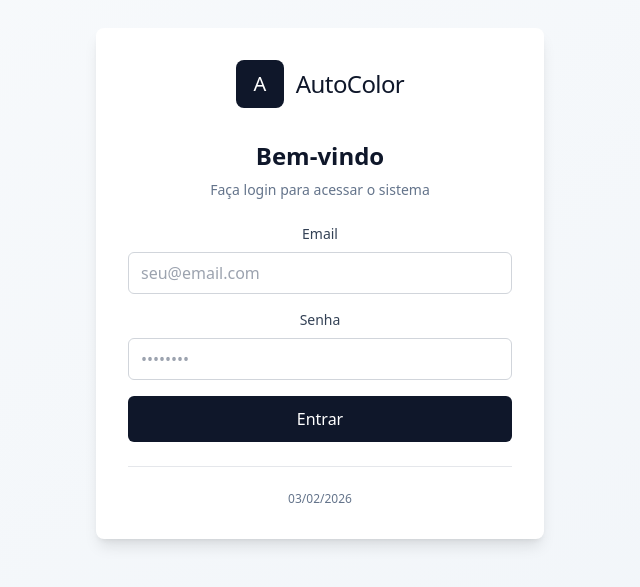
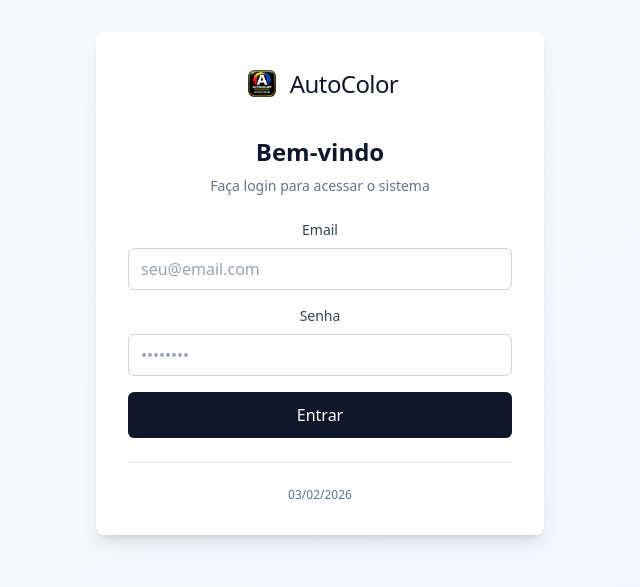
Before and after one commit to lzguisouza2211-gif/Autocolor-System, a React (Vite) app: page /login in a window 1280 px wide. Shown: the part 117-704 px from the top of the page, without its empty margins (320-960 px from the left). Built offline with nearby package versions, Linux system fonts and the light colour scheme.

Commit message:
feat/favicon

```diff
--- a/index.html
+++ b/index.html
@@ -2,7 +2,7 @@
 <html lang="en">
   <head>
     <meta charset="UTF-8" />
-    <link rel="icon" type="image/png" href="/favicon.png" />
+    <link rel="icon" type="image/png" href="/public/icon-autocolor.png" />
     <meta name="viewport" content="width=device-width, initial-scale=1.0" />
     <title>AutoColor System</title>
   </head>
--- a/src/components/Header.tsx
+++ b/src/components/Header.tsx
@@ -26,9 +26,7 @@ const Header: React.FC = () => {
     <header className="h-16 bg-white/80 backdrop-blur flex items-center justify-between px-4 lg:px-8 shrink-0 z-10">
       <div className="flex items-center gap-3 flex-1 lg:flex-none">
         <div className="flex items-center gap-2 lg:ml-0">
-          <div className="w-8 h-8 bg-slate-900 rounded-lg flex items-center justify-center text-white text-sm font-medium">
-            A
-          </div>
+          <img src="/icon-autocolor.png" alt="AutoColor Logo" className="w-8 h-8 rounded-lg" />
           <span className="text-base font-medium tracking-tight text-slate-900 hidden sm:inline">AutoColor System</span>
         </div>
       </div>
--- a/src/components/Login.tsx
+++ b/src/components/Login.tsx
@@ -38,10 +38,8 @@ const Login: React.FC = () => {
       <div className="w-full max-w-md">
         <div className="bg-white rounded-lg shadow-lg p-8">
           {/* Logo */}
-          <div className="flex items-center justify-center mb-8">
-            <div className="w-12 h-12 bg-slate-900 rounded-lg flex items-center justify-center text-white text-xl font-medium mr-3">
-              A
-            </div>
+          <div className="flex items-center justify-center mb-8 gap-2">
+            <img src="/icon-autocolor.png" alt="AutoColor Logo" className="w-10 h-10 rounded-lg" />
             <span className="text-2xl font-medium tracking-tight text-slate-900">AutoColor</span>
           </div>
 
```
Also changed, not shown: public/favicon.png (deleted), public/icon-autocolor.png (added).
